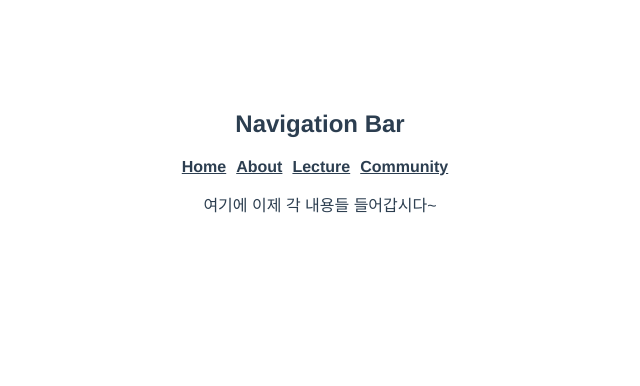
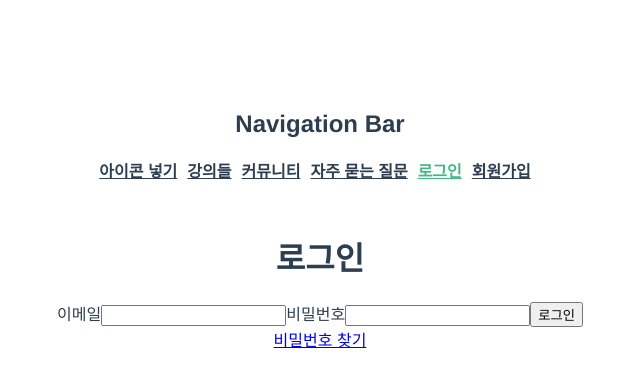
Before and after one commit to leo0842/mdr_front, a Vue app: page /login in a window 1280 px wide. Shown: the top 386 px of the page, without its empty margins (320-960 px from the left). Built offline with nearby package versions, Linux system fonts and the light colour scheme.

Commit message:
로그인 폼 및 네비게이션바 수정 components에 있던 vue 파일들을 views로 옮기고 네비게이션바를 수정 로그인 폼 생성

```diff
--- a/src/App.vue
+++ b/src/App.vue
@@ -13,7 +13,6 @@ export default {
   <div id="app">
     <div id="nav">
       <Navigation></Navigation>
-      <p>여기에 이제 각 내용들 들어갑시다~</p>
     </div>
     <router-view/>
   </div>
--- a/src/components/Navigation.vue
+++ b/src/components/Navigation.vue
@@ -17,23 +17,33 @@ export default {
       links: [
         {
           id: 0,
-          text: 'Home',
+          text: '아이콘 넣기',
           page:'/'
         },
         {
           id: 1,
-          text: 'About',
-          page:'/About'
+          text: '강의들',
+          page:'/lecture'
         },
         {
           id: 2,
-          text: 'Lecture',
-          page:'/Lecture'
+          text: '커뮤니티',
+          page:'/community'
         },
         {
           id: 3,
-          text: 'Community',
-          page:'/Community'
+          text: '자주 묻는 질문',
+          page:'/question'
+        },
+        {
+          id: 4,
+          text: '로그인',
+          page:'/login'
+        },
+        {
+          id: 5,
+          text: '회원가입',
+          page:'/signup'
         }
       ]
     }
--- a/src/router/index.js
+++ b/src/router/index.js
@@ -1,9 +1,12 @@
 import Vue from 'vue'
 import VueRouter from 'vue-router'
-import Home from '@/components/Home'
-import About from '@/components/About'
-import Lecture from '@/components/Lecture'
-import Community from '@/components/Community'
+import Home from '@/views/Home'
+import Lecture from '@/views/Lecture'
+import Community from '@/views/Community'
+import Question from '@/views/Question'
+import Login from '@/views/Login'
+import SignUp from '@/views/SignUp'
+import FindPassword from '@/views/findPassword'
 
 Vue.use(VueRouter)
 
@@ -12,11 +15,6 @@ Vue.use(VueRouter)
     path: '/',
     name: 'Home',
     component: Home
-  },
-  {
-    path: '/about',
-    name: 'About',
-    component: About
   },
   {
     path: '/lecture',
@@ -28,6 +26,26 @@ Vue.use(VueRouter)
     name: 'Community',
     component: Community
   },
+  {
+    path: '/question',
+    name: 'Question',
+    component: Question
+  },
+  {
+    path: '/login',
+    name: 'LogIn',
+    component: Login
+  },
+  {
+    path: '/signup',
+    name: 'SignUp',
+    component: SignUp
+  },
+  {
+    path: '/findpassword',
+    name: 'FindPassword',
+    component: FindPassword
+  },
 ]
 
 const router = new VueRouter({
--- /dev/null
+++ b/src/views/Login.vue
@@ -0,0 +1,40 @@
+<template>
+  <div>
+    <h1>로그인</h1>
+    <div class='form-login'>
+      <label for="email">이메일</label>
+      <input type="text" id="email" class="form-control" v-model="user.email">
+      <label for="password">비밀번호</label>
+      <input type="password" id="password" class="form-control" v-model.lazy="user.password">
+      <button class="btn btn-primary" @click.prevent="submitted">로그인</button>
+    </div>
+    <router-link to="/findpassword" class="find-password">비밀번호 찾기</router-link>
+  </div>
+</template>
+
+<script>
+export default {
+  name: 'Login', //this is the name of the component
+  data(){
+    return {
+      user: {
+        email:"",
+        password:""
+      },
+      isSubmitted: false
+    }
+  },
+  methods: {
+    submitted(){
+      this.isSubmitted = true;
+      this.$router.push({name: 'Home'})
+    }
+  }
+}
+
+</script>
+<style>
+  .form-login {
+    display:-ms-grid;
+  }
+</style>
--- a/src/components/About.vue
+++ b/src/views/Question.vue
@@ -1,13 +1,13 @@
 <template>
   <div>
-    <h1>About</h1>
+    <h1>자주 묻는 질문</h1>
     <p>여기엔 우리들에 관한 내용</p>
   </div>
 </template>
 
 <script>
 export default {
-  name: 'About' //this is the name of the component
+  name: 'Question' //this is the name of the component
 }
 </script>
 <style>
--- /dev/null
+++ b/src/views/SignUp.vue
@@ -0,0 +1,14 @@
+<template>
+  <div>
+    <h1>회원가입</h1>
+    <p>폼 작성</p>
+  </div>
+</template>
+
+<script>
+export default {
+  name: 'SignUp' //this is the name of the component
+}
+</script>
+<style>
+</style>
--- /dev/null
+++ b/src/views/findPassword.vue
@@ -0,0 +1,14 @@
+<template>
+  <div>
+    <h1>비밀번호 찾기</h1>
+    <p>폼 작성</p>
+  </div>
+</template>
+
+<script>
+export default {
+  name: 'findPassword' //this is the name of the component
+}
+</script>
+<style>
+</style>
```
Also changed, not shown: src/views/Community.vue (renamed from src/components/Community.vue), src/views/Home.vue (renamed from src/components/Home.vue), src/views/Lecture.vue (renamed from src/components/Lecture.vue).
